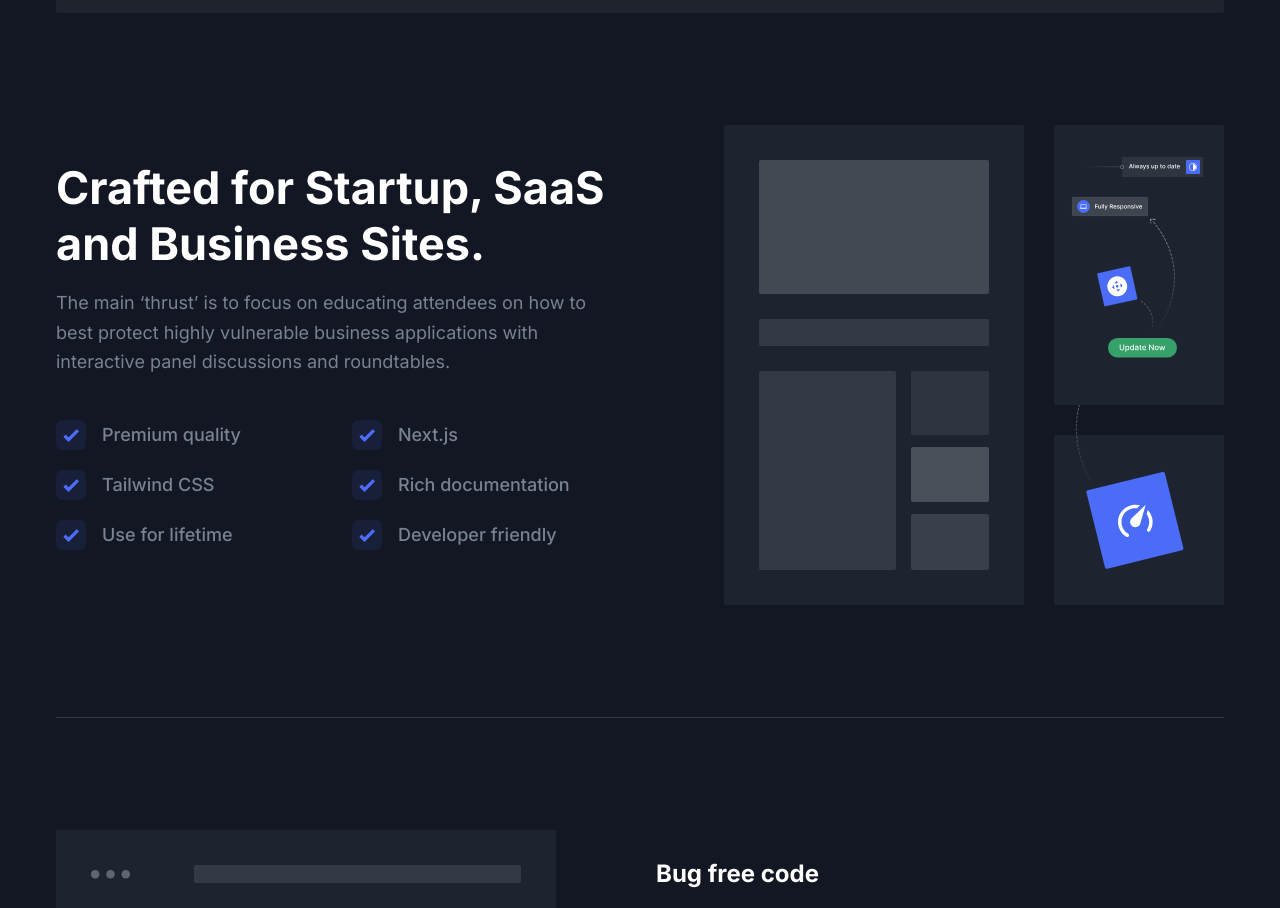
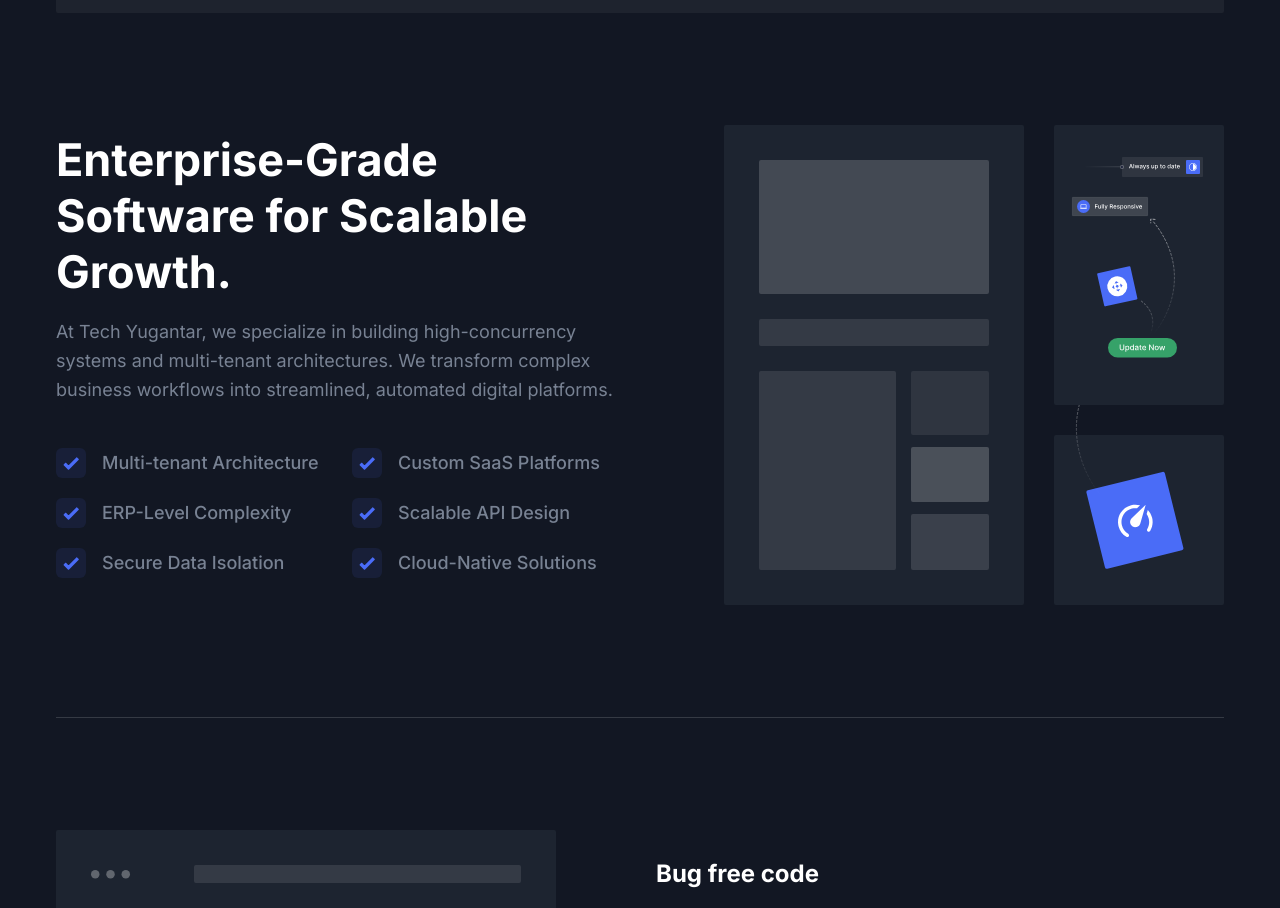
Before and after one commit to tanmaymishra1551/techyugantar, a Next.js app: page / in a window 1280 px wide. Shown: the part 2780-3688 px from the top of the page. Built offline with nearby package versions, Linux system fonts and the light colour scheme.

Commit message:
Update AboutSectionOne.tsx

```diff
--- a/src/components/About/AboutSectionOne.tsx
+++ b/src/components/About/AboutSectionOne.tsx
@@ -24,8 +24,8 @@ const AboutSectionOne = () => {
           <div className="-mx-4 flex flex-wrap items-center">
             <div className="w-full px-4 lg:w-1/2">
               <SectionTitle
-                title="Crafted for Startup, SaaS and Business Sites."
-                paragraph="The main ‘thrust’ is to focus on educating attendees on how to best protect highly vulnerable business applications with interactive panel discussions and roundtables."
+                title="Enterprise-Grade Software for Scalable Growth."
+                paragraph="At Tech Yugantar, we specialize in building high-concurrency systems and multi-tenant architectures. We transform complex business workflows into streamlined, automated digital platforms."
                 mb="44px"
               />
 
@@ -35,15 +35,15 @@ const AboutSectionOne = () => {
               >
                 <div className="mx-[-12px] flex flex-wrap">
                   <div className="w-full px-3 sm:w-1/2 lg:w-full xl:w-1/2">
-                    <List text="Premium quality" />
-                    <List text="Tailwind CSS" />
-                    <List text="Use for lifetime" />
+                    <List text="Multi-tenant Architecture" />
+                    <List text="ERP-Level Complexity" />
+                    <List text="Secure Data Isolation" />
                   </div>
 
                   <div className="w-full px-3 sm:w-1/2 lg:w-full xl:w-1/2">
-                    <List text="Next.js" />
-                    <List text="Rich documentation" />
-                    <List text="Developer friendly" />
+                    <List text="Custom SaaS Platforms" />
+                    <List text="Scalable API Design" />
+                    <List text="Cloud-Native Solutions" />
                   </div>
                 </div>
               </div>
@@ -51,15 +51,16 @@ const AboutSectionOne = () => {
 
             <div className="w-full px-4 lg:w-1/2">
               <div className="relative mx-auto aspect-25/24 max-w-[500px] lg:mr-0">
+                {/*  */}
                 <Image
                   src="/images/about/about-image.svg"
-                  alt="about-image"
+                  alt="Enterprise Solutions by Tech Yugantar"
                   fill
                   className="mx-auto max-w-full drop-shadow-three dark:hidden dark:drop-shadow-none lg:mr-0"
                 />
                 <Image
                   src="/images/about/about-image-dark.svg"
-                  alt="about-image"
+                  alt="Enterprise Solutions by Tech Yugantar"
                   fill
                   className="mx-auto hidden max-w-full drop-shadow-three dark:block dark:drop-shadow-none lg:mr-0"
                 />
```
